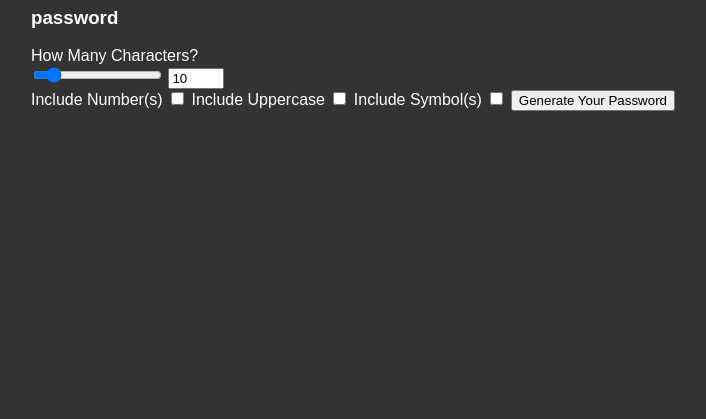
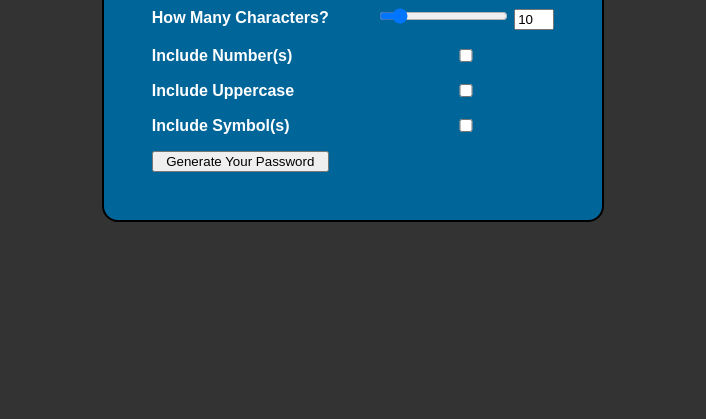
Before and after one commit to pennyquirino/Password-Generator, a plain HTML site: page index.html in a window 1280 px wide. Shown: the part 381-800 px from the top of the page, without its empty margins (287-993 px from the left). Drawn offline with Linux system fonts and the light colour scheme.

Commit message:
added more styling to the page

```diff
--- a/assets/styles/style.css
+++ b/assets/styles/style.css
@@ -8,3 +8,55 @@ body {
     align-items: center;
     font-family: Arial, Helvetica, sans-serif;
 }
+
+.container {
+    background-color: #006699;
+    padding: 3rem;
+    border-radius: 1rem;
+    border: 2px solid black;
+    display: flex;
+    justify-content: center;
+    align-items: center;
+    flex-direction: column;
+}
+
+.form {
+    display: grid;
+    grid-template-columns: auto auto;
+    row-gap: 1rem;
+    column-gap: 3rem;
+    justify-content: center;
+    align-items: center;
+}
+
+.title {
+    margin: 0;
+    text-align: center;
+}
+
+label {
+    font-weight: bold;
+}
+
+.character-amount-container {
+    display: flex;
+    align-items: center;
+}
+
+.number-input {
+    width: 2rem;
+}
+
+.password-display {
+    background-color: white;
+    color: black;
+    padding: 1rem;
+    border: 1px solid #333;
+    height: 2rem;
+    width: 350px;
+    display: flex;
+    justify-content: center;
+    align-items: center;
+    word-break: break-all;
+    border-radius: .5rem;
+}
```
